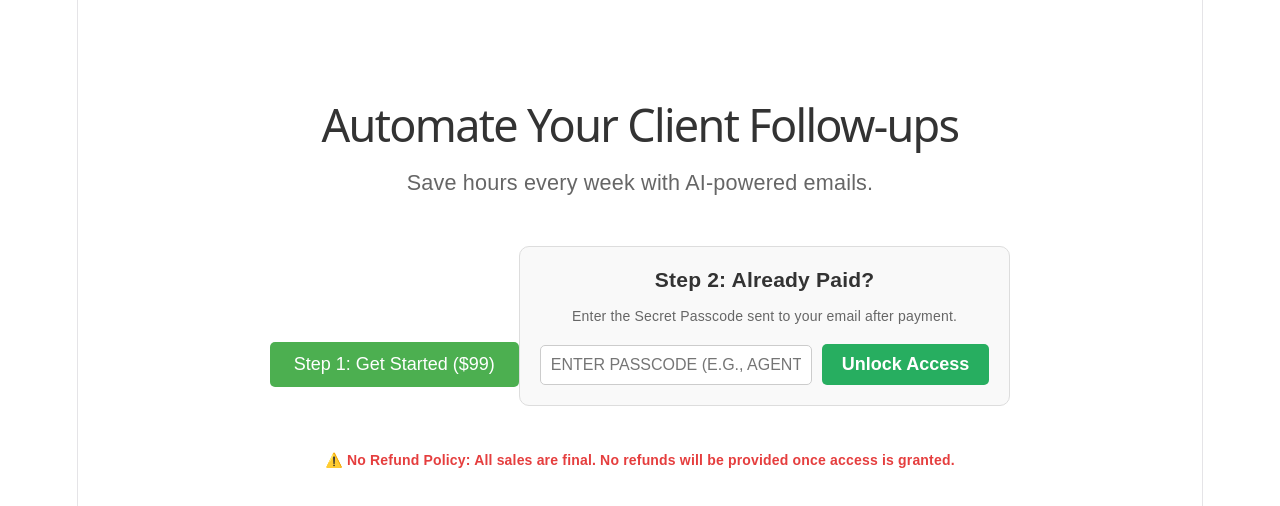
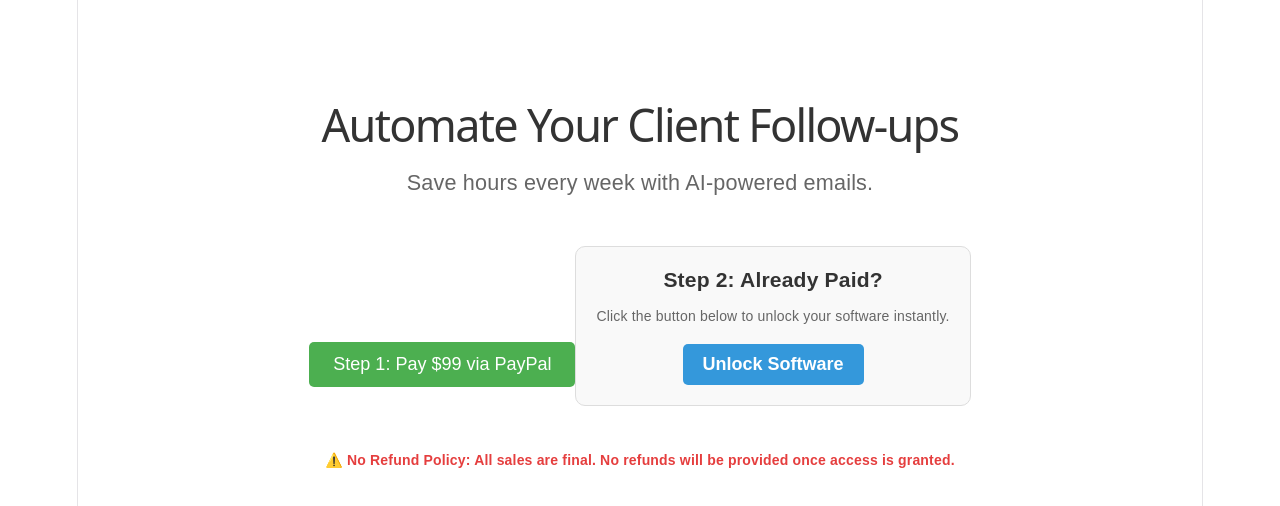
Before and after one commit to sumansingharoy402/agentassitant_ai, a React (Vite) app: page / in a window 1280 px wide. Shown: the top 506 px of the page. Built offline with nearby package versions, Linux system fonts and the light colour scheme.

Commit message:
Auto unlock system without passcode

```diff
--- a/src/App.jsx
+++ b/src/App.jsx
@@ -1,12 +1,9 @@
-import { BrowserRouter as Router, Routes, Route } from 'react-router-dom';
+import { BrowserRouter as Router, Routes, Route, useNavigate } from 'react-router-dom';
 import Dashboard from './dashboard';
 import Admin from './Admin';
 import { useState } from 'react';
 
-// 🚨 ১. আপনার সিক্রেট পাসওয়ার্ড (এটি আপনি পরিবর্তন করতে পারেন)
-const SECRET_PASSCODE = "AGENT99";
-
-// 🚨 ২. সিকিউরিটি গার্ড (পাসওয়ার্ড ছাড়া ঢোকা যাবে না)
+// 🚨 ১. সিকিউরিটি গার্ড (লোকাল স্টোরেজ চেক)
 const ProtectedRoute = ({ children }) => {
   const hasAccess = localStorage.getItem('has_access') === 'true';
 
@@ -14,28 +11,48 @@ const ProtectedRoute = ({ children }) => {
     return (
       <div style={{ textAlign: 'center', marginTop: '100px', fontFamily: 'Arial, sans-serif' }}>
         <h2>🔒 Access Restricted</h2>
-        <p>You do not have access. Please complete your payment and enter the passcode.</p>
-        <a href="/" style={{ color: '#3498db' }}>Go to Home</a>
+        <p>You do not have access. Please complete your payment.</p>
+        <a href="/" style={{ color: '#3498db', fontWeight: 'bold' }}>Go to Home</a>
       </div>
     );
   }
   return children;
 };
 
-// 🚨 ৩. ল্যান্ডিং পেজ (পাসওয়ার্ড দেওয়ার অপশন সহ)
-function LandingPage() {
-  const [passcode, setPasscode] = useState('');
-  const [error, setError] = useState('');
+// 🚨 ২. অটো আনলক পেজ (পেমেন্টের পর এখানে আসবে)
+function AutoUnlockPage() {
+  const navigate = useNavigate();
+  const [loading, setLoading] = useState(false);
 
-  const handleUnlock = () => {
-    if (passcode.toUpperCase() === SECRET_PASSCODE) {
+  const handleAutoUnlock = () => {
+    setLoading(true);
+    // ১.৫ সেকেন্ডের একটি সিমুলেশন, যাতে মনে হয় সিস্টেম পেমেন্ট চেক করছে
+    setTimeout(() => {
       localStorage.setItem('has_access', 'true');
-      window.location.href = '/dashboard'; // পাসওয়ার্ড সঠিক হলে ড্যাশবোর্ডে যাবে
-    } else {
-      setError("Invalid passcode. Please check the email/message we sent you.");
-    }
+      navigate('/dashboard');
+    }, 1500);
   };
 
+  return (
+    <div style={{ textAlign: 'center', marginTop: '100px', fontFamily: 'Arial, sans-serif' }}>
+      <h1 style={{ color: '#27ae60' }}>✅ Payment Successful!</h1>
+      <p style={{ fontSize: '1.1rem', color: '#555', marginBottom: '30px' }}>
+        Thank you for your purchase. Click the button below to unlock your software.
+      </p>
+
+      <button
+        onClick={handleAutoUnlock}
+        disabled={loading}
+        style={{ padding: '15px 30px', fontSize: '18px', backgroundColor: '#27ae60', color: 'white', border: 'none', borderRadius: '8px', cursor: loading ? 'not-allowed' : 'pointer', fontWeight: 'bold', boxShadow: '0 4px 6px rgba(0,0,0,0.1)' }}
+      >
+        {loading ? "🔄 Unlocking Software..." : "Unlock Access Now"}
+      </button>
+    </div>
+  );
+}
+
+// 🚨 ৩. ল্যান্ডিং পেজ
+function LandingPage() {
   return (
     <div style={{ textAlign: 'center', marginTop: '80px', fontFamily: 'Arial, sans-serif' }}>
       <h1 style={{ fontSize: '2.5rem', color: '#333' }}>Automate Your Client Follow-ups</h1>
@@ -43,29 +60,22 @@ function LandingPage() {
         Save hours every week with AI-powered emails.
       </p>
 
+      {/* স্টেপ ১: পেমেন্ট লিংক */}
       <a href="https://www.paypal.com/paypalme/Sumansingharoy/99" target="_blank" rel="noreferrer">
         <button style={{ padding: '12px 24px', fontSize: '1rem', backgroundColor: '#4CAF50', color: 'white', border: 'none', borderRadius: '5px', cursor: 'pointer', marginBottom: '20px' }}>
-          Step 1: Get Started ($99)
+          Step 1: Pay $99 via PayPal
         </button>
       </a>
 
+      {/* স্টেপ ২: পেমেন্টের পর আনলক লিংক */}
       <div style={{ marginTop: '20px', padding: '20px', border: '1px solid #ddd', borderRadius: '10px', display: 'inline-block', backgroundColor: '#f9f9f9' }}>
         <h3 style={{ margin: '0 0 10px 0', color: '#333' }}>Step 2: Already Paid?</h3>
-        <p style={{ fontSize: '14px', color: '#666', marginBottom: '15px' }}>Enter the Secret Passcode sent to your email after payment.</p>
-        <input
-          type="text"
-          placeholder="Enter Passcode (e.g., AGENT99)"
-          value={passcode}
-          onChange={(e) => setPasscode(e.target.value)}
-          style={{ padding: '10px', fontSize: '16px', width: '250px', marginRight: '10px', border: '1px solid #ccc', borderRadius: '5px', textAlign: 'center', textTransform: 'uppercase' }}
-        />
-        <button
-          onClick={handleUnlock}
-          style={{ padding: '10px 20px', fontSize: '1rem', backgroundColor: '#27ae60', color: 'white', border: 'none', borderRadius: '5px', cursor: 'pointer', fontWeight: 'bold' }}
-        >
-          Unlock Access
-        </button>
-        {error && <p style={{ color: 'red', marginTop: '10px', fontSize: '14px' }}>{error}</p>}
+        <p style={{ fontSize: '14px', color: '#666', marginBottom: '15px' }}>Click the button below to unlock your software instantly.</p>
+        <a href="/unlock" style={{ textDecoration: 'none' }}>
+          <button style={{ padding: '10px 20px', fontSize: '1rem', backgroundColor: '#3498db', color: 'white', border: 'none', borderRadius: '5px', cursor: 'pointer', fontWeight: 'bold' }}>
+            Unlock Software
+          </button>
+        </a>
       </div>
 
       <div style={{ marginTop: '40px', fontSize: '14px', color: '#e53e3e', fontWeight: 'bold' }}>
@@ -80,6 +90,7 @@ function App() {
     <Router>
       <Routes>
         <Route path="/" element={<LandingPage />} />
+        <Route path="/unlock" element={<AutoUnlockPage />} /> {/* নতুন অটো আনলক রুট */}
         <Route path="/dashboard" element={
           <ProtectedRoute>
             <Dashboard />
```
